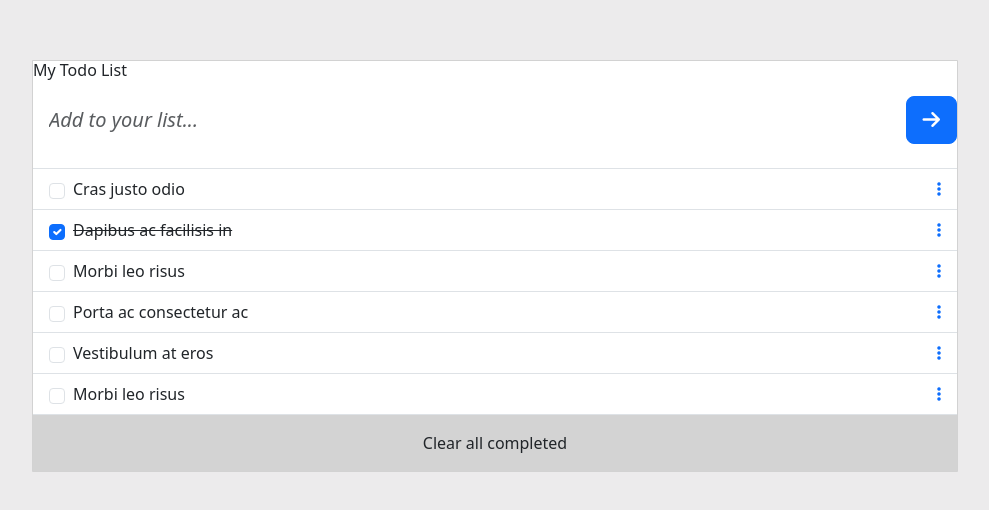
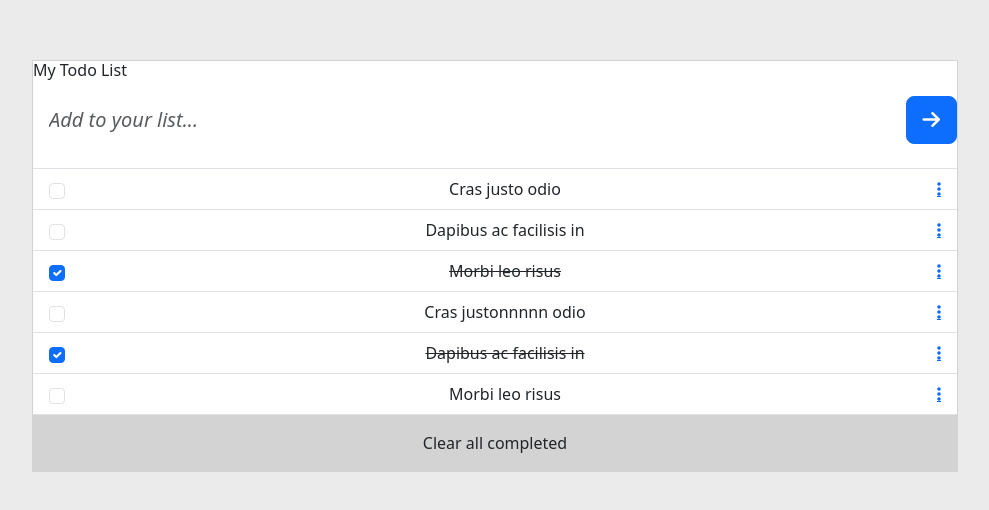
Before and after one commit to Feliverse/ToDoList, a website built with webpack: page src/index.html in a window 1280 px wide. Shown: the part 134-644 px from the top of the page, without its empty margins (145-1134 px from the left). Built offline with nearby package versions, Linux system fonts and the light colour scheme.

Commit message:
Generating tasks from main.js

```diff
--- a/src/index.html
+++ b/src/index.html
@@ -25,68 +25,8 @@
                       <i class="fas fa-arrow-right"></i> </button>
                   </div>
                 </form>
-
                 <ul class="list-group mb-0">
-                  <li
-                    class="list-group-item d-flex justify-content-between align-items-center border-start-0 border-top-0 border-end-0 border-bottom rounded-0 ">
-                    <div class="d-flex align-items-center">
-                      <input class="form-check-input me-2" type="checkbox" value="" aria-label="..." />
-                      Cras justo odio
-                    </div>
-                    <a href="#!" data-mdb-tooltip-init title="Remove item">
-                      <i class="fas fa-ellipsis-v text-primary"></i>
-                    </a>
-                  </li>
-                  <li
-                    class="list-group-item d-flex d-flex justify-content-between align-items-center border-start-0 border-top-0 border-end-0 border-bottom rounded-0 ">
-                    <div class="d-flex align-items-center">
-                      <input class="form-check-input me-2" type="checkbox" value="" aria-label="..." checked />
-                      <s>Dapibus ac facilisis in</s>
-                    </div>
-                    <a href="#!" data-mdb-tooltip-init title="Remove item">
-                      <i class="fas fa-ellipsis-v text-primary"></i>
-                    </a>
-                  </li>
-                  <li
-                    class="list-group-item d-flex d-flex justify-content-between align-items-center border-start-0 border-top-0 border-end-0 border-bottom rounded-0 ">
-                    <div class="d-flex align-items-center">
-                      <input class="form-check-input me-2" type="checkbox" value="" aria-label="..." />
-                      Morbi leo risus
-                    </div>
-                    <a href="#!" data-mdb-tooltip-init title="Remove item">
-                      <i class="fas fa-ellipsis-v text-primary"></i>
-                    </a>
-                  </li>
-                  <li
-                    class="list-group-item d-flex d-flex justify-content-between align-items-center border-start-0 border-top-0 border-end-0 border-bottom rounded-0 ">
-                    <div class="d-flex align-items-center">
-                      <input class="form-check-input me-2" type="checkbox" value="" aria-label="..." />
-                      Porta ac consectetur ac
-                    </div>
-                    <a href="#!" data-mdb-tooltip-init title="Remove item">
-                      <i class="fas fa-ellipsis-v text-primary"></i>
-                    </a>
-                  </li>
-                  <li
-                    class="list-group-item d-flex d-flex justify-content-between align-items-center border-start-0 border-top-0 border-end-0 border-bottom rounded-0 ">
-                    <div class="d-flex align-items-center">
-                      <input class="form-check-input me-2" type="checkbox" value="" aria-label="..." />
-                      Vestibulum at eros
-                    </div>
-                    <a href="#!" data-mdb-tooltip-init title="Remove item">
-                      <i class="fas fa-ellipsis-v text-primary"></i>
-                    </a>
-                  </li>
-                  <li
-                    class="list-group-item d-flex justify-content-between align-items-center border-start-0 border-top-0 border-end-0 border-bottom rounded-0 ">
-                    <div class="d-flex align-items-center">
-                      <input class="form-check-input me-2" type="checkbox" value="" aria-label="..." />
-                      Morbi leo risus
-                    </div>
-                    <a href="#!" data-mdb-tooltip-init title="Remove item">
-                      <i class="fas fa-ellipsis-v text-primary"></i>
-                    </a>
-                  </li>
+                  <!-- li generated from main.js   -->
                 </ul>
                 <div class="text-center pt-3 pb-3" style="background-color: lightgray">
                   <span>Clear all completed</span>
--- a/src/js/main.js
+++ b/src/js/main.js
@@ -3,3 +3,43 @@ import '../scss/styles.scss'
 
 // Import all of Bootstrap's JS
 import * as bootstrap from 'bootstrap'
+
+const tasks = [
+  { id: 1, text: "Cras justo odio", completed: false },
+  { id: 2, text: "Dapibus ac facilisis in", completed: false },
+  { id: 3, text: "Morbi leo risus", completed: true },
+  { id: 4, text: "Cras justonnnnn odio", completed: false },
+  { id: 5, text: "Dapibus ac facilisis in", completed: true },
+  { id: 6, text: "Morbi leo risus", completed: false },
+  // Add more tasks here
+];
+
+const listElement = document.querySelector('.list-group');
+
+tasks.forEach(task => {
+  const listItem = document.createElement('li');
+  listItem.classList.add('list-group-item', 'd-flex', 'justify-content-between', 'align-items-center', 'border-start-0', 'border-top-0', 'border-end-0', 'border-bottom', 'rounded-0');
+
+  const checkbox = document.createElement('input');
+  checkbox.classList.add('form-check-input', 'me-2');
+  checkbox.type = 'checkbox';
+  checkbox.checked = task.completed;
+
+  const taskText = document.createElement('span');
+  taskText.textContent = task.text;
+  if (task.completed) {
+    taskText.classList.add('text-decoration-line-through');
+  }
+
+  const removeButton = document.createElement('a');
+  removeButton.href = '#';
+  removeButton.classList.add('fas', 'fa-ellipsis-v', 'text-primary');
+  removeButton.dataset.mdbTooltipInit = 'true';
+  removeButton.title = 'Remove item';
+
+  listItem.appendChild(checkbox);
+  listItem.appendChild(taskText);
+  listItem.appendChild(removeButton);
+
+  listElement.appendChild(listItem);
+});
```
